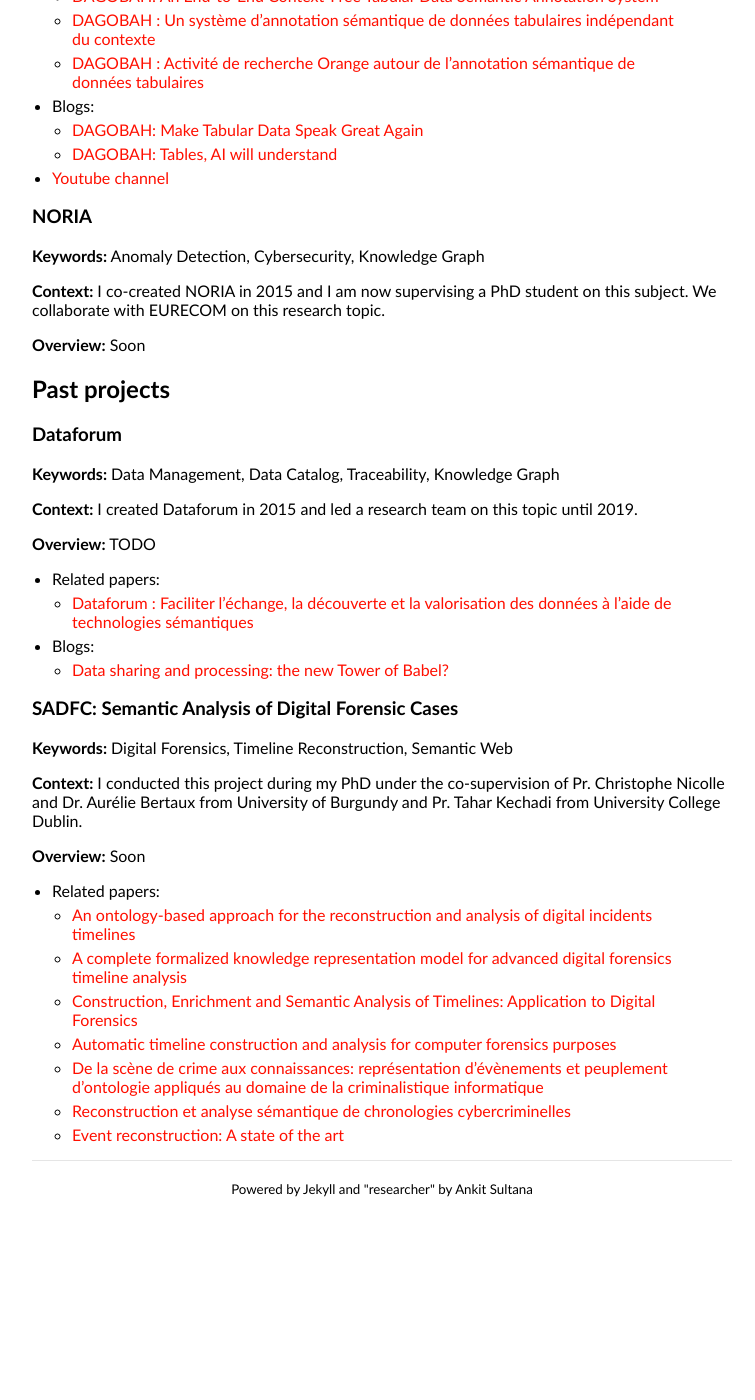
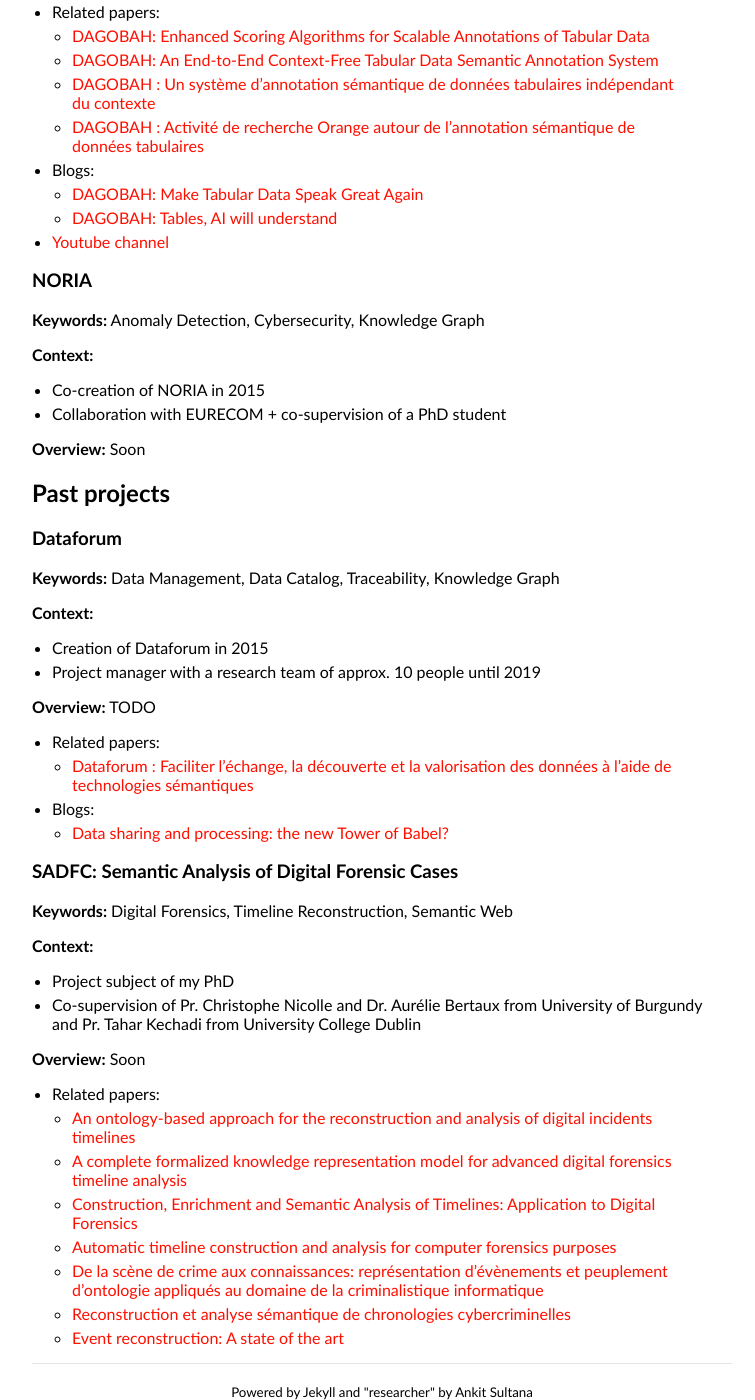
Before and after one commit to yoanchabot/yoanchabot.github.io, a Jekyll site: the page built from research.md, in a window 1280 px wide and 1400 px high, scrolled down 646 px. Shown: the whole window, without its empty margins (258-1013 px from the left). Built offline with Jekyll 4.4.1, drawn with Linux system fonts in a browser that asks for light colours; before the commit the page ends 1843 px from its top, so only the background shows below that; some of the changed text lies outside the part shown.

Commit message:
Update research.md

```diff
--- a/research.md
+++ b/research.md
@@ -8,8 +8,10 @@
 ### DAGOBAH
 <b>Keywords:</b> Tabular Data, Knowledge Extraction, Knowledge Graph, Semantic Annotation
 
-<b>Context:</b> I co-created DAGOBAH in 2018 and now lead a research team (approx. 10 people) on this topic.
-We collaborate with EURECOM on this research topic.
+<b>Context:</b>
+* Co-creation of DAGOBAH in 2018
+* Project manager with a research team of approx. 10 people
+* Collaboration with EURECOM + co-supervision of a PhD student
 
 <b>Overview:</b> Within the ever-expanding Web of data, more and more knowledge graphs (KGs) become available.
 However, these KGs may suffer from inconsistency and incompleteness issues.
@@ -32,8 +34,9 @@
 ### NORIA
 <b>Keywords:</b> Anomaly Detection, Cybersecurity, Knowledge Graph
 
-<b>Context:</b> I co-created NORIA in 2015 and I am now supervising a PhD student on this subject.
-We collaborate with EURECOM on this research topic.
+<b>Context:</b>
+* Co-creation of NORIA in 2015
+* Collaboration with EURECOM + co-supervision of a PhD student
 
 <b>Overview:</b> Soon
 
@@ -43,7 +46,9 @@
 ### Dataforum
 <b>Keywords:</b> Data Management, Data Catalog, Traceability, Knowledge Graph
 
-<b>Context:</b> I created Dataforum in 2015 and led a research team on this topic until 2019.
+<b>Context:</b>
+* Creation of Dataforum in 2015
+* Project manager with a research team of approx. 10 people until 2019
 
 <b>Overview:</b> TODO
 
@@ -55,7 +60,9 @@
 ### SADFC: Semantic Analysis of Digital Forensic Cases
 <b>Keywords:</b> Digital Forensics, Timeline Reconstruction, Semantic Web
 
-<b>Context:</b> I conducted this project during my PhD under the co-supervision of Pr. Christophe Nicolle and Dr. Aurélie Bertaux from University of Burgundy and Pr. Tahar Kechadi from University College Dublin.
+<b>Context:</b>
+* Project subject of my PhD
+* Co-supervision of Pr. Christophe Nicolle and Dr. Aurélie Bertaux from University of Burgundy and Pr. Tahar Kechadi from University College Dublin
 
 <b>Overview:</b> Soon
 <!--
```
